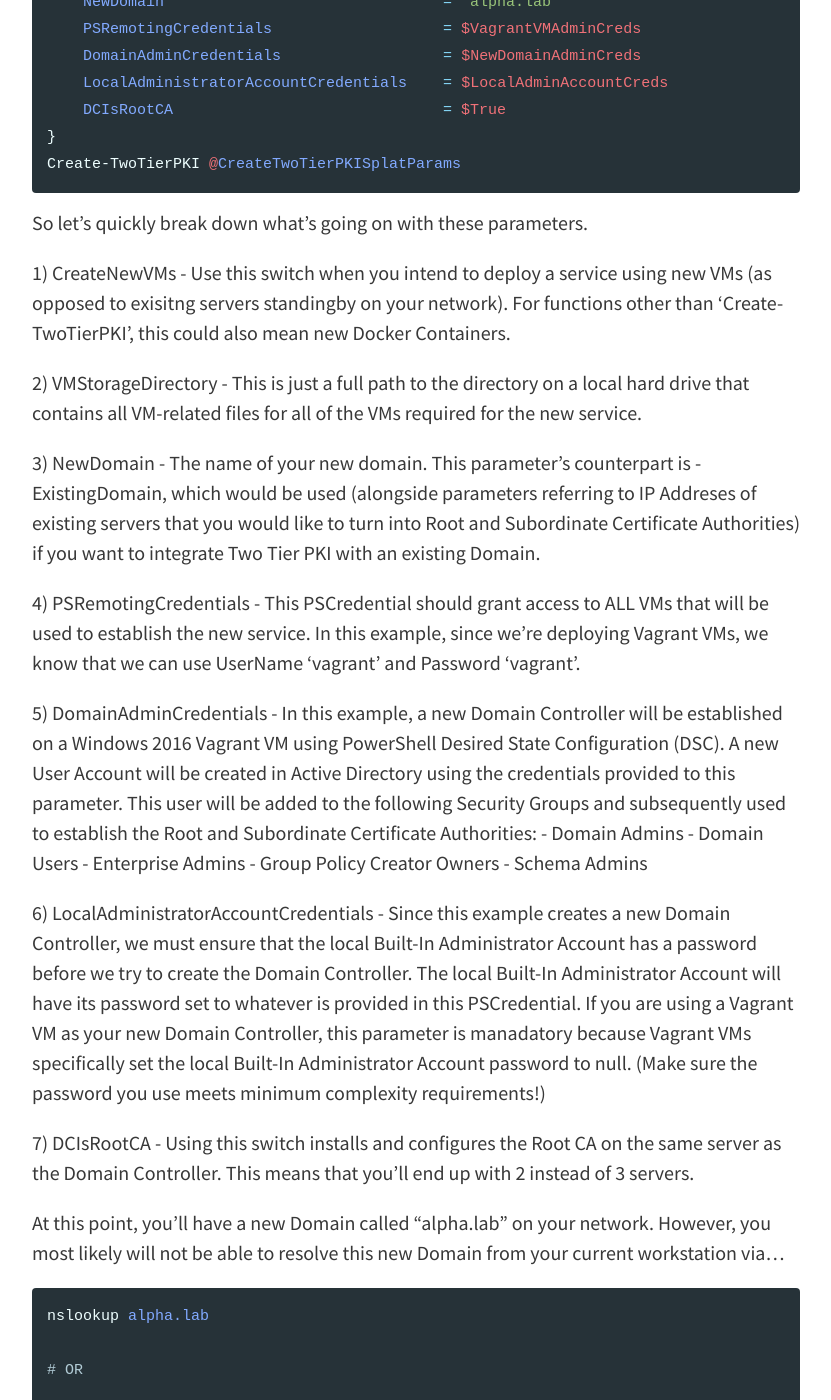
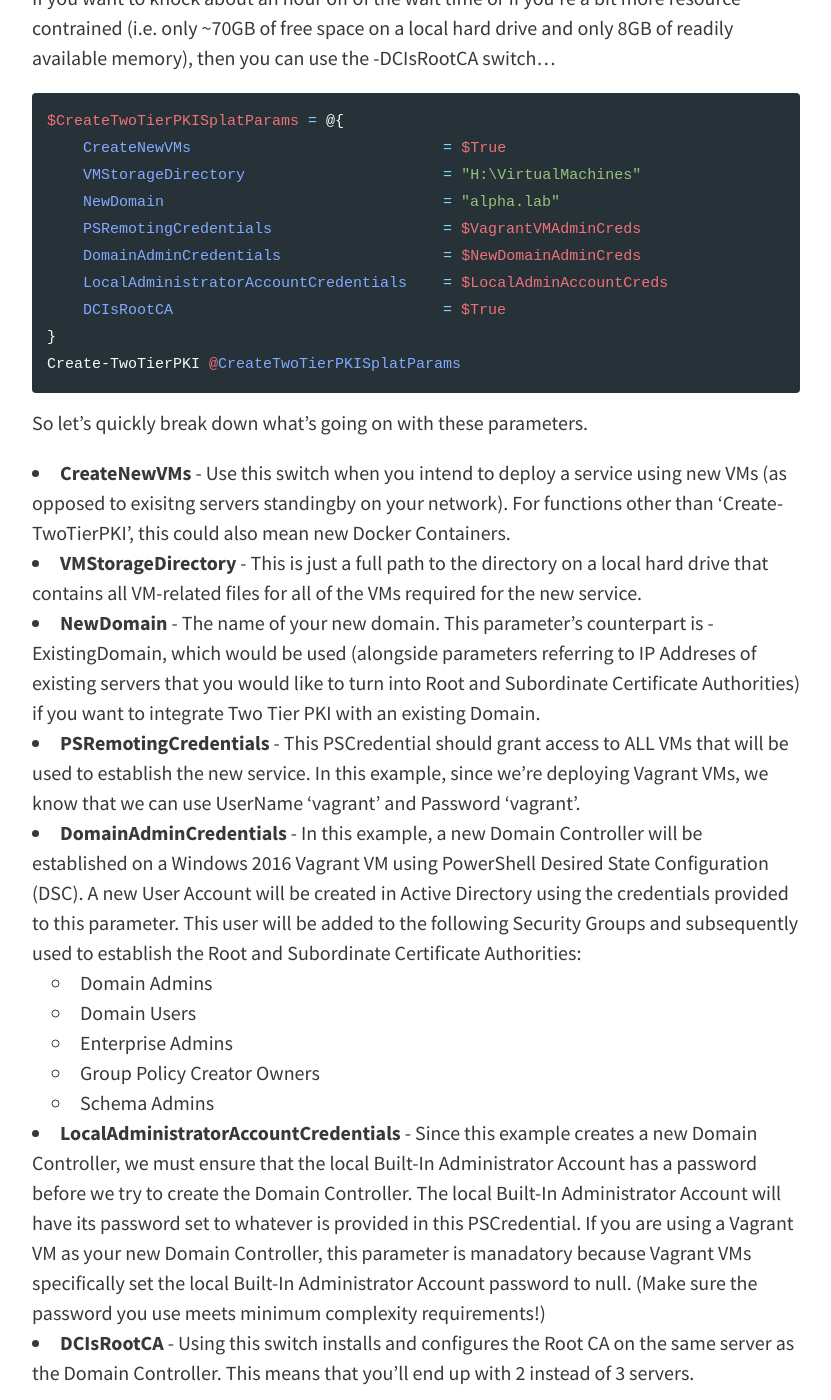
Before and after one commit to pldmgg/pldmgg.github.io, a Jekyll site: the page built from _posts/2018-06-02-MiniLab.md, in a window 1280 px wide and 1400 px high, scrolled down 2882 px. Shown: the whole window, without its empty margins (224-1055 px from the left). Built offline with Jekyll 4.4.1, drawn with Linux system fonts in a browser that asks for light colours; some of the changed text lies outside the part shown.

Commit message:
Minor updates to MiniLab article

````diff
--- a/_posts/2018-06-02-MiniLab.md
+++ b/_posts/2018-06-02-MiniLab.md
@@ -66,32 +74,34 @@ Create-TwoTierPKI @CreateTwoTierPKISplatParams
 
 So let's quickly break down what's going on with these parameters.
 
-1) CreateNewVMs - Use this switch when you intend to deploy a service using new VMs (as opposed to exisitng servers standingby on your network). For functions other than 'Create-TwoTierPKI', this could also mean new Docker Containers.
+* **CreateNewVMs** - Use this switch when you intend to deploy a service using new VMs (as opposed to exisitng servers standingby on your network). For functions other than 'Create-TwoTierPKI', this could also mean new Docker Containers.
 
-2) VMStorageDirectory - This is just a full path to the directory on a local hard drive that contains all VM-related files for all of the VMs required for the new service.
 
-3) NewDomain - The name of your new domain. This parameter's counterpart is -ExistingDomain, which would be used (alongside parameters referring to IP Addreses of existing servers that you would like to turn into Root and Subordinate Certificate Authorities) if you want to integrate Two Tier PKI with an existing Domain.
+* **VMStorageDirectory** - This is just a full path to the directory on a local hard drive that contains all VM-related files for all of the VMs required for the new service.
 
-4) PSRemotingCredentials - This PSCredential should grant access to ALL VMs that will be used to establish the new service. In this example, since we're deploying Vagrant VMs, we know that we can use UserName 'vagrant' and Password 'vagrant'.
+* **NewDomain** - The name of your new domain. This parameter's counterpart is -ExistingDomain, which would be used (alongside parameters referring to IP Addreses of existing servers that you would like to turn into Root and Subordinate Certificate Authorities) if you want to integrate Two Tier PKI with an existing Domain.
 
-5) DomainAdminCredentials - In this example, a new Domain Controller will be established on a Windows 2016 Vagrant VM using PowerShell Desired State Configuration (DSC). A new User Account will be created in Active Directory using the credentials provided to this parameter. This user will be added to the following Security Groups and subsequently used to establish the Root and Subordinate Certificate Authorities:
+
+* **PSRemotingCredentials** - This PSCredential should grant access to ALL VMs that will be used to establish the new service. In this example, since we're deploying Vagrant VMs, we know that we can use UserName 'vagrant' and Password 'vagrant'.
+
+
+* **DomainAdminCredentials** - In this example, a new Domain Controller will be established on a Windows 2016 Vagrant VM using PowerShell Desired State Configuration (DSC). A new User Account will be created in Active Directory using the credentials provided to this parameter. This user will be added to the following Security Groups and subsequently used to establish the Root and Subordinate Certificate Authorities:
     - Domain Admins
     - Domain Users
     - Enterprise Admins
     - Group Policy Creator Owners
     - Schema Admins
 
-6) LocalAdministratorAccountCredentials - Since this example creates a new Domain Controller, we must ensure that the local Built-In Administrator Account has a password before we try to create the Domain Controller. The local Built-In Administrator Account will have its password set to whatever is provided in this PSCredential. If you are using a Vagrant VM as your new Domain Controller, this parameter is manadatory because Vagrant VMs specifically set the local Built-In Administrator Account password to null. (Make sure the password you use meets minimum complexity requirements!)
 
-7) DCIsRootCA - Using this switch installs and configures the Root CA on the same server as the Domain Controller. This means that you'll end up with 2 instead of 3 servers.
+* **LocalAdministratorAccountCredentials** - Since this example creates a new Domain Controller, we must ensure that the local Built-In Administrator Account has a password before we try to create the Domain Controller. The local Built-In Administrator Account will have its password set to whatever is provided in this PSCredential. If you are using a Vagrant VM as your new Domain Controller, this parameter is manadatory because Vagrant VMs specifically set the local Built-In Administrator Account password to null. (Make sure the password you use meets minimum complexity requirements!)
+
+* **DCIsRootCA** - Using this switch installs and configures the Root CA on the same server as the Domain Controller. This means that you'll end up with 2 instead of 3 servers.
 
 At this point, you'll have a new Domain called "alpha.lab" on your network. However, you most likely will not be able to resolve this new Domain from your current workstation via...
 
 ```powershell
 nslookup alpha.lab
-
 # OR
-
 Resolve-DNSName alpha.lab
 ```
 
````
Also changed, not shown: other parts of _posts/2018-06-02-MiniLab.md (+8 -0 lines).
